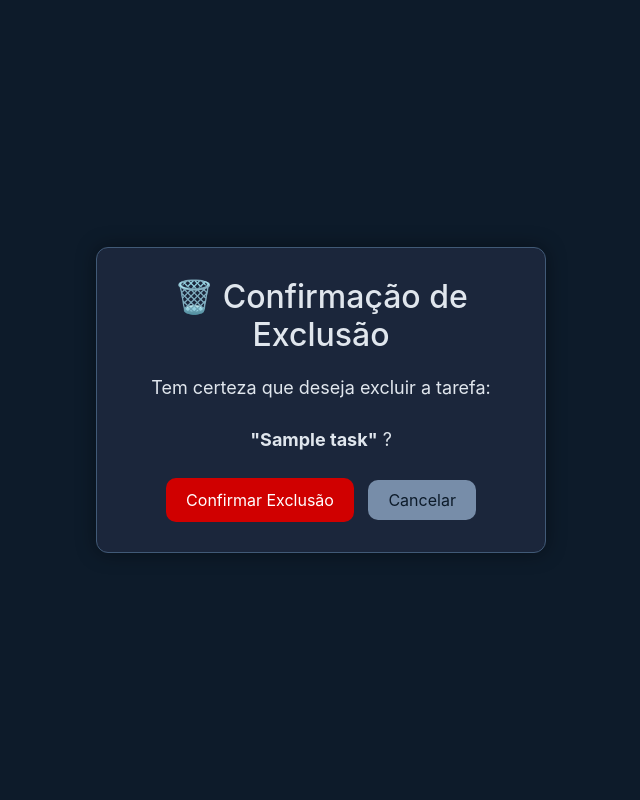
After one commit to heitorobezerra-hub/ToDoSenac, a Django app: page /delete_task/1/ in a window 1280 px wide. The commit adds this page. Shown: the whole page, without its empty margins (319-959 px from the left). Run offline with Django 5.2, Linux system fonts and the light colour scheme; tables that the repository leaves empty hold one stand-in row (values such as "Sample post").

Commit message:
Update
Updates to allow an update and a delete on every task

```diff
--- a/main/models.py
+++ b/main/models.py
@@ -15,7 +15,7 @@ class Task(models.Model):
         blank=True,
     )
     titulo = models.CharField("Título", max_length=200)
-    descricao = models.TextField("Descrição", blank=True)
+    descricao = models.TextField("Descrição", max_length=200, blank=True)
     concluida = models.BooleanField("Concluída", default=False)
     prioridade = models.CharField(
         "Prioridade",
--- a/main/urls.py
+++ b/main/urls.py
@@ -3,9 +3,10 @@ from main.views import TaskList, task_concluido, task_pendente, task_create
 from .import views
 
 urlpatterns = [
-    path('tasks', TaskList.as_view(), name = 'task_list'),
-    path('concluidas/', views.task_concluido, name = 'task_concluido'),
-    path('pendente/', views.task_pendente, name= 'task_pendente'),
+    path('tasks', TaskList.as_view(), name='task_list'),
+    path('concluidas/', views.task_concluido, name='task_concluido'),
+    path('pendente/', views.task_pendente, name='task_pendente'),
     path('create_task', views.task_create, name='create_task'),
-
+    path('update_task/<int:pk>/', views.task_update, name='update_task'),
+    path('delete_task/<int:pk>/', views.task_delete, name='delete_task'),
 ]
--- a/main/views.py
+++ b/main/views.py
@@ -1,4 +1,4 @@
-from django.shortcuts import render, redirect
+from django.shortcuts import render, redirect, redirect, get_object_or_404
 from django.views.generic import TemplateView, ListView
 from main.models import Task #Importar tabela que vamos usar
 class HomeView(TemplateView):
@@ -54,3 +54,38 @@ def task_create(request):
         'opcoes_prioridade': Task.Priority.choices,
     }
     return render(request, 'tasks/task_form.html', context)
+
+
+def task_update(request, pk):
+    task = get_object_or_404(Task, pk=pk)
+
+    if request.method == 'POST':
+        titulo = request.POST.get('titulo', "").strip()
+        descricao = request.POST.get('descricao', "").strip()
+        concluida = request.POST.get('concluida', "") == 'on'
+        prioridade = request.POST.get('prioridade', "").strip()
+        data_limite = request.POST.get('data_limite', "").strip()
+
+        task.titulo = titulo
+        task.descricao = descricao
+        task.concluida = concluida
+        task.prioridade = prioridade
+        task.data_limite = data_limite
+
+        task.save()
+
+        return redirect('task_list')
+
+    context = {
+        'opcoes_prioridade': Task.Priority.choices,
+        'task': task,
+    }
+    return render(request, 'tasks/task_form.html', context)
+
+def task_delete(request, pk):
+    task = get_object_or_404(Task, pk=pk)
+
+    if request.method == 'POST':
+        task.delete()
+        return redirect('task_list')
+    return render(request, 'tasks/task_confirm_delete.html', {'task': task})
--- a/project/settings.py
+++ b/project/settings.py
@@ -103,7 +103,7 @@ AUTH_PASSWORD_VALIDATORS = [
 # Internationalization
 # https://docs.djangoproject.com/en/5.2/topics/i18n/
 
-LANGUAGE_CODE = 'en-us'
+LANGUAGE_CODE = 'pt-br'
 
 TIME_ZONE = 'America/Recife'
 
--- /dev/null
+++ b/templates/tasks/task_confirm_delete.html
@@ -0,0 +1,81 @@
+{% extends "base.html" %}
+{% block title %}Excluir Tarefa{% endblock %}
+
+{% block content %}
+
+<style>
+    body {
+        background-color: #0d1b2a;
+        display: flex;
+        justify-content: center;
+        align-items: center;
+        height: 100vh;
+    }
+
+    .delete-card {
+        background-color: #1b263b;
+        border: 1px solid #415a77;
+        padding: 30px;
+        border-radius: 12px;
+        width: 450px;
+        color: #e0e6ed;
+        box-shadow: 0 0 20px rgba(0, 0, 0, 0.4);
+        text-align: center;
+    }
+
+    .delete-card h2 {
+        color: #e0e6ed;
+        margin-bottom: 20px;
+    }
+
+    .delete-card p {
+        font-size: 18px;
+        margin-bottom: 25px;
+    }
+
+    .btn-confirm {
+        background-color: #d00000;
+        color: white;
+        padding: 10px 20px;
+        border-radius: 10px;
+        font-size: 16px;
+        border: none;
+        transition: 0.2s;
+        margin-right: 10px;
+    }
+
+    .btn-confirm:hover {
+        background-color: #9b0000;
+    }
+
+    .btn-cancel {
+        background-color: #778da9;
+        color: #0d1b2a;
+        padding: 10px 20px;
+        border-radius: 10px;
+        font-size: 16px;
+        text-decoration: none;
+        transition: 0.2s;
+    }
+
+    .btn-cancel:hover {
+        background-color: #a7b7cc;
+    }
+</style>
+
+<div class="delete-card">
+
+    <h2>🗑️ Confirmação de Exclusão</h2>
+
+    <p>Tem certeza que deseja excluir a tarefa:</p>
+    <p><strong>"{{ task.titulo }}"</strong> ?</p>
+
+    <form method="post">
+        {% csrf_token %}
+        <button type="submit" class="btn-confirm">Confirmar Exclusão</button>
+        <a href="{% url 'task_list' %}" class="btn-cancel">Cancelar</a>
+    </form>
+
+</div>
+
+{% endblock %}
```
Also changed, not shown: templates/tasks/conclusao.html (+9 -3 lines), templates/tasks/pendencias.html (+9 -11 lines), templates/tasks/task_form.html (+25 -5 lines), templates/tasks/task_list.html (+15 -3 lines), project/urls.py (line endings or trailing spaces).
